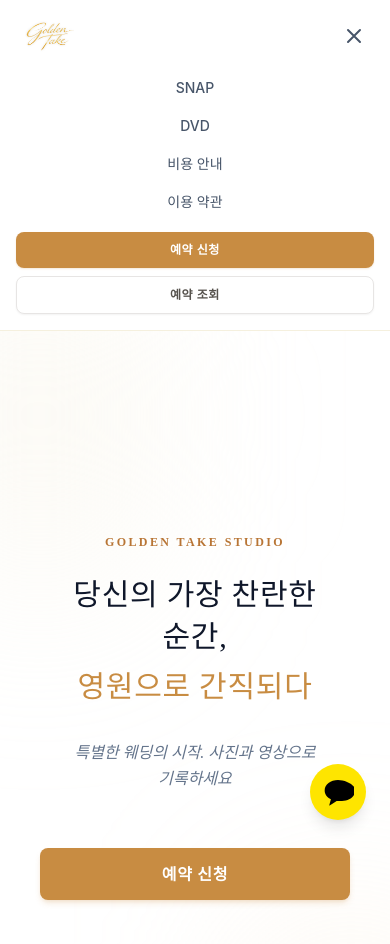
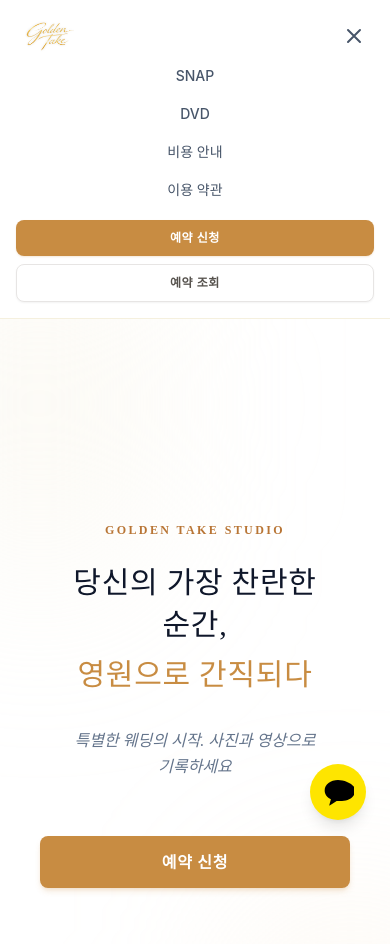
Before and after one commit to buajms0909-cmd/wedding-system, a Next.js app in the folder apps/customer-web/: page / in a window 390 px wide. Both pictures are taken after a click on the button 354 px from the left and 36 px from the top of the page. Shown: the top 944 px of the page. Built offline with nearby package versions, Linux system fonts and the light colour scheme.

Commit message:
✨ UI: Reduce top margin in mobile menu

```diff
--- a/apps/customer-web/src/components/organisms/Header.tsx
+++ b/apps/customer-web/src/components/organisms/Header.tsx
@@ -39,7 +39,7 @@ export default function Header() {
         </button>
 
         {/* 네비게이션 메뉴 */}
-        <ul className={`w-full md:w-auto md:flex flex-col md:flex-row items-center gap-1.5 md:gap-6 text-sm font-medium text-slate-600 mt-4 md:mt-0 ${isMenuOpen ? 'flex' : 'hidden'}`}>
+        <ul className={`w-full md:w-auto md:flex flex-col md:flex-row items-center gap-1.5 md:gap-6 text-sm font-medium text-slate-600 mt-1 md:mt-0 ${isMenuOpen ? 'flex' : 'hidden'}`}>
           <li><Link href="/portfolio/snap" className="block py-1.5 md:py-0 hover:text-gold-500 transition-colors md:border-b-2 border-transparent hover:border-gold-500">SNAP</Link></li>
           <li><Link href="/portfolio/dvd" className="block py-1.5 md:py-0 hover:text-gold-500 transition-colors md:border-b-2 border-transparent hover:border-gold-500">DVD</Link></li>
           <li><Link href="/pricing" className="block py-1.5 md:py-0 hover:text-gold-500 transition-colors md:border-b-2 border-transparent hover:border-gold-500">비용 안내</Link></li>
```
